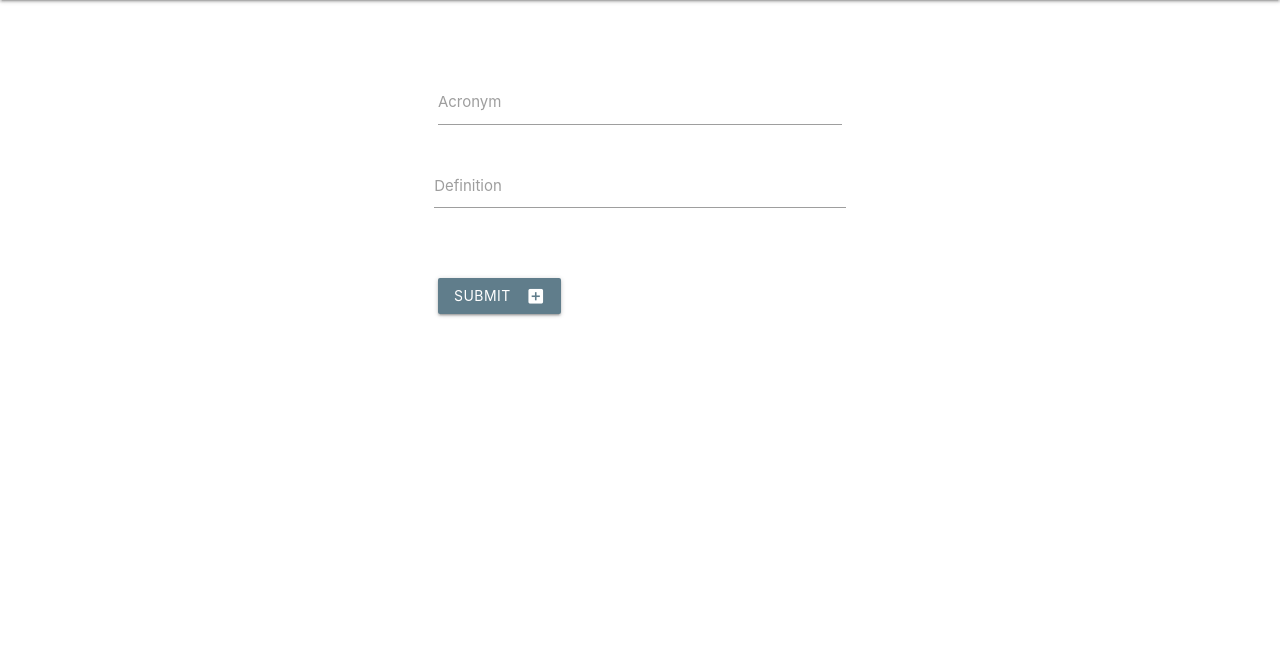
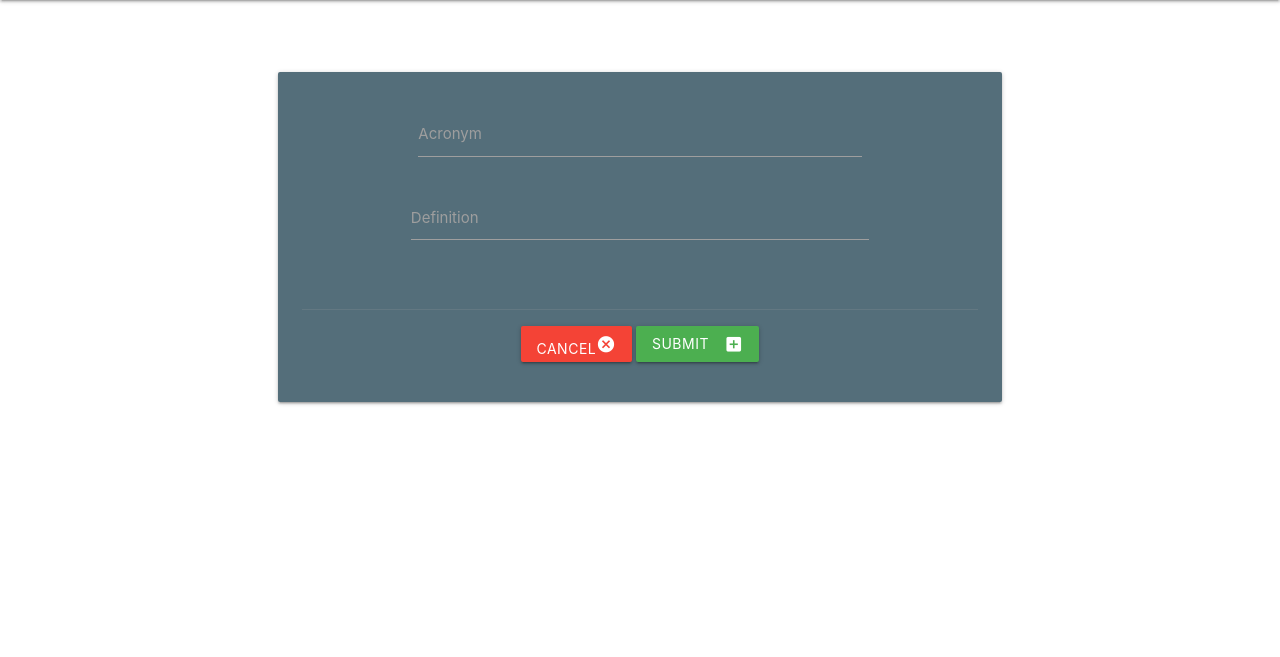
Before and after one commit to Code-Institute-Submissions/CI-MS3-acronym-base, a Flask app: page /add_acronym in a window 1280 px wide. Shown: the part 64-721 px from the top of the page. Run offline with Flask 2, Linux system fonts and the light colour scheme; some libraries are stand-ins or nearby versions.

Commit message:
Add confirm_delete functionality. Add styling for entries, confirm delete, edit acronym and add acronym

```diff
--- a/app.py
+++ b/app.py
@@ -145,6 +145,12 @@ def delete_acronym(acronym_id):
     return redirect(url_for("myprofile", username=session["user"]))
 
 
+@app.route("/confirm_delete/<acronym_id>", methods=["GET", "POST"])
+def confirm_delete(acronym_id):
+    entry = mongo.db.acronyms.find_one({"_id": ObjectId(acronym_id)})
+    return render_template("confirm_delete.html", entry=entry)
+
+
 
 if __name__ == "__main__":
     app.run(host=os.environ.get("IP"),
--- a/static/css/style.css
+++ b/static/css/style.css
@@ -5,6 +5,10 @@
       border-radius: 25px;
       padding: 2px; */
   }
+
+.confirm-delete {
+    margin-top: 10%;
+}
 
   .index-btns {
       margin-top: 1%;
--- a/templates/add_acronym.html
+++ b/templates/add_acronym.html
@@ -1,24 +1,31 @@
 {% extends "base.html" %}
 {% block content %}
-<div class="row registration-form">
-  <form class="col s12" method="POST" action="{{ url_for('add_acronym') }}">
+
+<div class="row registration-form container">
+  <form  method="POST" action="{{ url_for('add_acronym') }}">
+  <div class="col s12 m10 offset-m1">
+      <div class="card blue-grey darken-1">
+          <div class="card-content white-text">
             <div class="row">
-      <div class="input-field col s10 m4 offset-s1 offset-m4">
-        <input id="acronym_name" name="acronym_name" type="text" class="validate">
+              <div class="input-field col s10 m8 offset-s1 offset-m2">
+                <input id="acronym_name" name="acronym_name" type="text" class="validate white-text">
                 <label for="acronym_name">Acronym</label>
               </div>
               <div class="row">
-        <div class="input-field col s10 m4 offset-s1 offset-m4">
-          <textarea id="meaning" name="meaning" minlength="3" maxlength="150" class="materialize-textarea"></textarea>
+                <div class="input-field col s10 m8 offset-s1 offset-m2 ">
+                  <textarea id="meaning" name="meaning" minlength="3" maxlength="150" class="materialize-textarea white-text"></textarea>
                   <label for="meaning">Definition</label>
                 </div>
               </div>
+
           </div>
-      <div class="row">
-        <div class="col offset-m4 offset-s1">
-        <button class="blue-grey btn" type="submit" name="action">Submit
+          <div class="card-action center-align">
+            <a href="{{ url_for('myprofile', username=session['user']) }}" class="btn red">Cancel<i class="material-icons">cancel
+            </i></a>
+          <button class="green btn" type="submit" name="action">Submit
             <i class="material-icons right">add_box</i>
           </button>
+          </div>
       </div>
   </div>
 </form>
```
Also changed, not shown: templates/confirm_delete.html (added, +23 -0 lines), templates/edit_acronym.html (+16 -9 lines), templates/index.html (+8 -4 lines), templates/myprofile.html (+16 -10 lines). Lines whose indentation alone changed are shown as unchanged.
